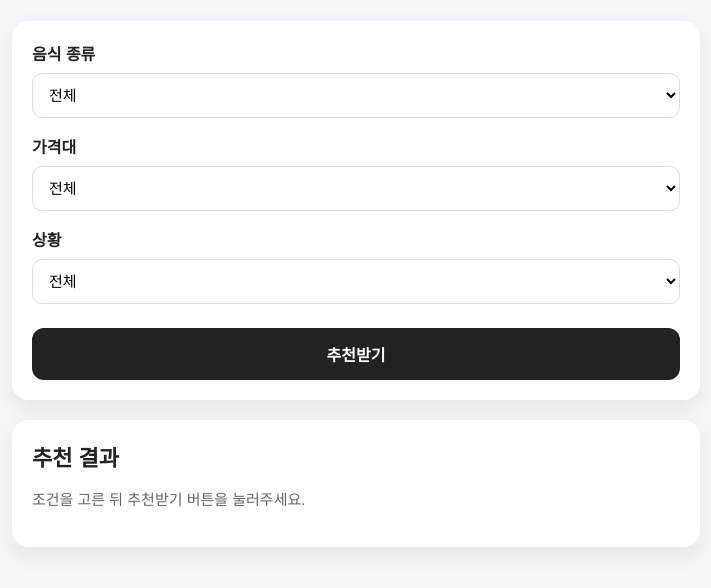
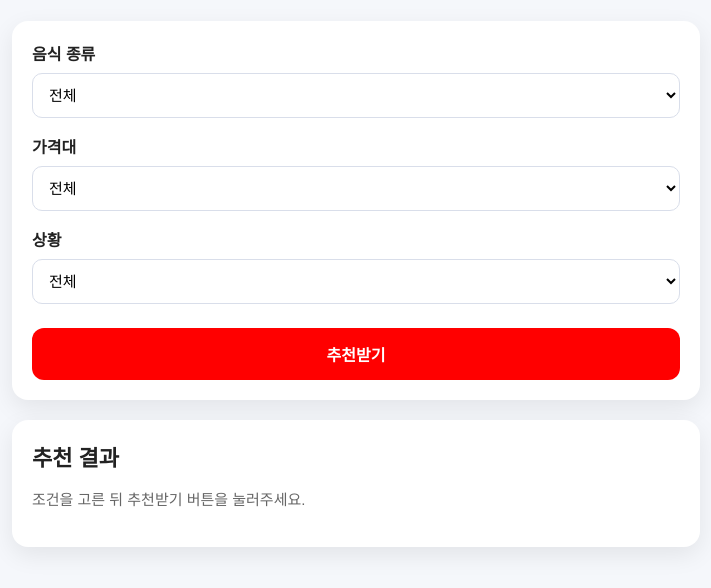
Before and after one commit to skifhjcn/2026sping, a plain HTML site: page index.html in a window 1280 px wide. Shown: the part 102-690 px from the top of the page, without its empty margins (284-995 px from the left). Drawn offline with Linux system fonts and the light colour scheme.

Commit message:
Update index.html

```diff
--- a/index.html
+++ b/index.html
@@ -180,7 +180,9 @@
         </div>
 
         <div class="button-wrap">
-          <button id="recommendBtn">추천받기</button>
+          <button style="background-color: red; color: white;">
+  추천받기
+</button>
         </div>
       </div>
     </section>
```
